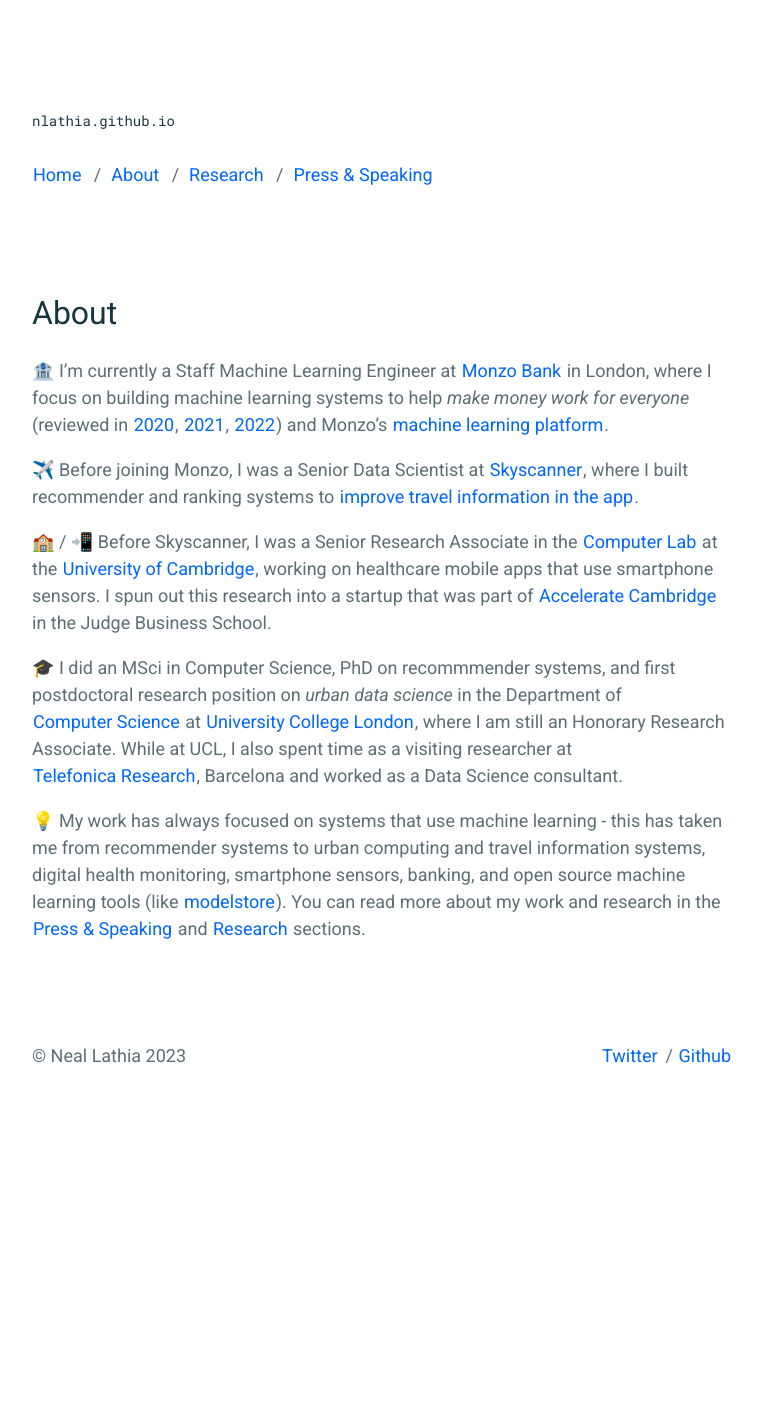
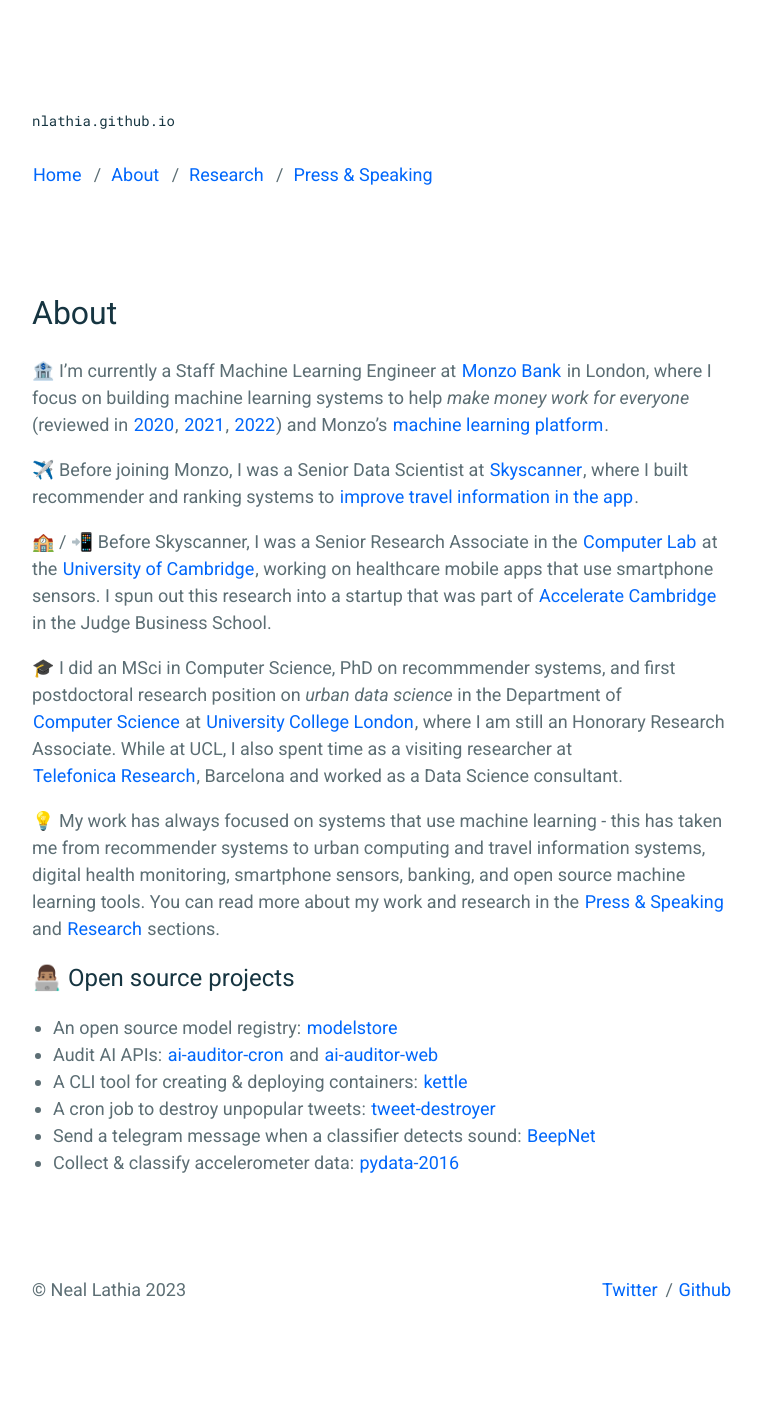
Before and after one commit to nlathia/nlathia.github.io, a Jekyll site: the page built from _pages/about.md, in a window 1280 px wide. Shown: the whole page, without its empty margins (258-1020 px from the left). Built offline with Jekyll 4.4.1, drawn with Linux system fonts in a browser that asks for light colours; before the commit the page ends 1169 px from its top, so only the background shows below that.

Commit message:
Add open source projects (#59)
Co-authored-by: Neal Lathia <neallathia@gmail.com>

```diff
--- a/_pages/about.md
+++ b/_pages/about.md
@@ -12,4 +12,13 @@
 
 🎓 I did an MSci in Computer Science, PhD on recommmender systems, and first postdoctoral research position on _urban data science_ in the Department of [Computer Science](http://www.cs.ucl.ac.uk/home/) at [University College London](https://www.ucl.ac.uk/), where I am still an Honorary Research Associate. While at UCL, I also spent time as a visiting researcher at [Telefonica Research](http://www.tid.es/), Barcelona and worked as a Data Science consultant.
 
-💡 My work has always focused on systems that use machine learning - this has taken me from recommender systems to urban computing and travel information systems, digital health monitoring, smartphone sensors, banking, and open source machine learning tools (like [modelstore](https://github.com/operatorai/modelstore)). You can read more about my work and research in the [Press & Speaking](../public/) and [Research](../research/) sections.
+💡 My work has always focused on systems that use machine learning - this has taken me from recommender systems to urban computing and travel information systems, digital health monitoring, smartphone sensors, banking, and open source machine learning tools. You can read more about my work and research in the [Press & Speaking](../public/) and [Research](../research/) sections.
+
+## 👨🏽‍💻  Open source projects
+
+* An open source model registry: [modelstore](https://github.com/operatorai/modelstore)
+* Audit AI APIs: [ai-auditor-cron](https://github.com/nlathia/ai-auditor-cron) and [ai-auditor-web](https://github.com/nlathia/ai-auditor-web)
+* A CLI tool for creating & deploying containers: [kettle](https://github.com/nlathia/kettle-cli)
+* A cron job to destroy unpopular tweets: [tweet-destroyer](https://github.com/nlathia/tweet-destroyer)
+* Send a telegram message when a classifier detects sound: [BeepNet](https://github.com/nlathia/sound-detection)
+* Collect & classify accelerometer data: [pydata-2016](https://github.com/nlathia/pydata_2016)
```
